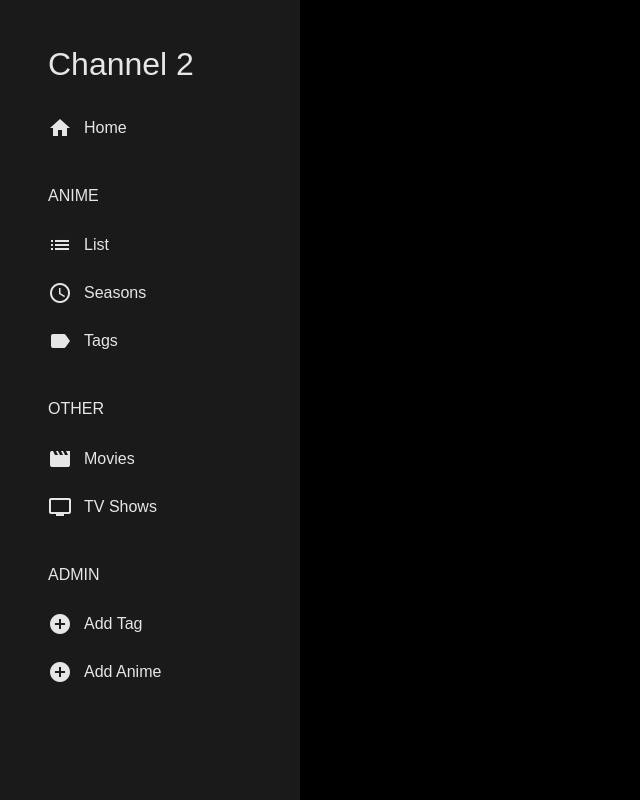
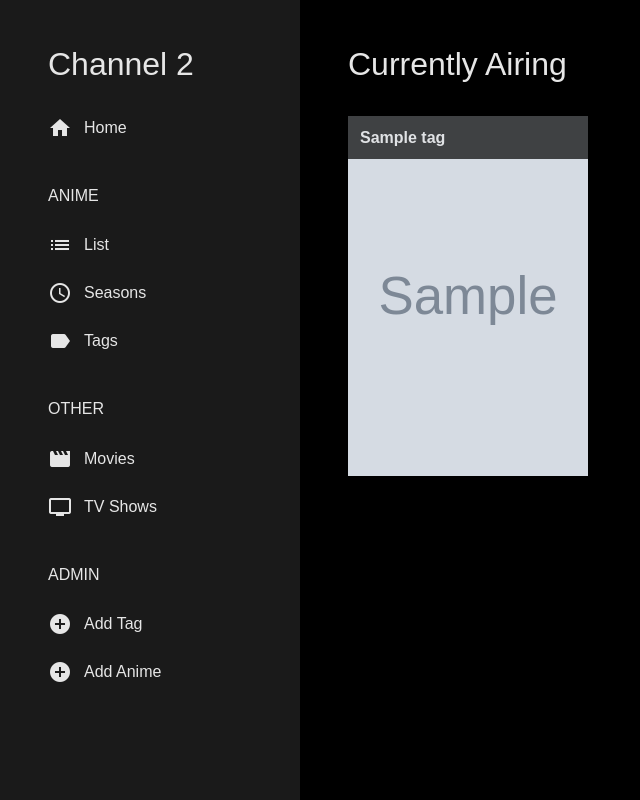
Before and after one commit to derekkwok/channel2, a Python web app: template templates/web/pages/index.html in a window 1280 px wide. Shown: the whole page, without its empty margins (0-640 px from the left). Run offline with Jinja, Linux system fonts and the light colour scheme; the template is opened without the code that fills it: most values are stand-ins (such as "Sample title", 1, 10 or a date in 2020); grey boxes marked "Sample" are stand-in pictures; some libraries are stand-ins or nearby versions; some web fonts are replaced.

Commit message:
Populate home page with currently airing shows.

```diff
--- a/channel2/apps/web/forms/tag_create_anime_form.py
+++ b/channel2/apps/web/forms/tag_create_anime_form.py
@@ -7,7 +7,7 @@ from django.core.files.base import ContentFile
 
 from channel2.apps.data.models import tag_model
 from channel2.gateways import kitsu_gateway
-from channel2.lib import download_lib, constants
+from channel2.lib import download_lib
 
 ERROR_TAG_EXISTS = '{} already exists.'
 
@@ -76,7 +76,7 @@ def create_anime_tags(kitsu_id: Text) -> List[tag_model.Tag]:
 
 def create_season_tags(start_date_str: Text) -> List[tag_model.Tag]:
     start_date = datetime.datetime.strptime(start_date_str, '%Y-%m-%d')
-    tag_name = '{} {}'.format(start_date.year, constants.MONTH_TO_QUARTER[start_date.month])
+    tag_name = tag_model.get_anime_season_name(start_date)
     tag = tag_model.Tag.objects.get_or_create(
         name=tag_name,
         type=tag_model.TagType.ANIME_SEASON)[0]
--- a/static/css/grid.css
+++ b/static/css/grid.css
@@ -47,6 +47,8 @@
         min-height: 100vh;
         overflow: auto;
         padding: 24px 48px;
+        position: fixed;
+        width: 300px;
     }
     .nav-bar {
         display: none;
--- a/static/css/tag.css
+++ b/static/css/tag.css
@@ -37,6 +37,15 @@
     max-width: 180px;
 }
 
+@media screen and (min-width: 600px) {
+    .tag-cover-image {
+        float: left;
+        margin: 0 24px 24px 0;
+        max-height: 360px;
+        max-width: 240px;
+    }
+}
+
 .tag-video-list {
     clear: both;
     display: block;
@@ -57,3 +66,45 @@
     display: block;
     font-size: 12px;
 }
+
+.ti-list {
+    list-style-type: none;
+    margin: 12px -12px;
+    padding: 0;
+}
+
+.ti-item {
+    background-size: cover;
+    background-position: center;
+    background-repeat: no-repeat;
+    display: inline-block;
+    height: 360px;
+    margin: 12px;
+    width: 240px;
+}
+
+.ti-link {
+    display: block;
+    height: 360px;
+    position: relative;
+    width: 240px;
+}
+
+.ti-info {
+    display: flex;
+    flex-direction: column;
+
+    position: absolute;
+    top: 0;
+    right: 0;
+    bottom: 0;
+    left: 0;
+}
+
+.ti-link-title {
+    background-color: var(--main-bg);
+    font-weight: var(--font-weight-bold);
+    line-height: 1.2;
+    opacity: 0.7;
+    padding: 12px;
+}
--- a/templates/web/pages/index.html
+++ b/templates/web/pages/index.html
@@ -1 +1,16 @@
 {% extends 'web/base.html' %}
+
+{% block content %}
+    <h1 class="page-title">Currently Airing</h1>
+    <ul class="ti-list">
+        {% for tag in tags %}
+            <li class="ti-item" style="background-image:url({{ tag.cover_image.url }})">
+                <a href="{{ url('tag', args=[tag.pk, tag.slug]) }}" class="ti-link">
+                    <div class="ti-info">
+                        <span class="ti-link-title">{{ tag.name }}</span>
+                    </div>
+                </a>
+            </li>
+        {% endfor %}
+    </ul>
+{% endblock %}
```
Also changed, not shown: channel2/apps/data/models/tag_model.py (+11 -0 lines), channel2/apps/data/models/tag_model_test.py (+8 -0 lines), channel2/apps/web/views/index_view.py (+8 -1 lines).
